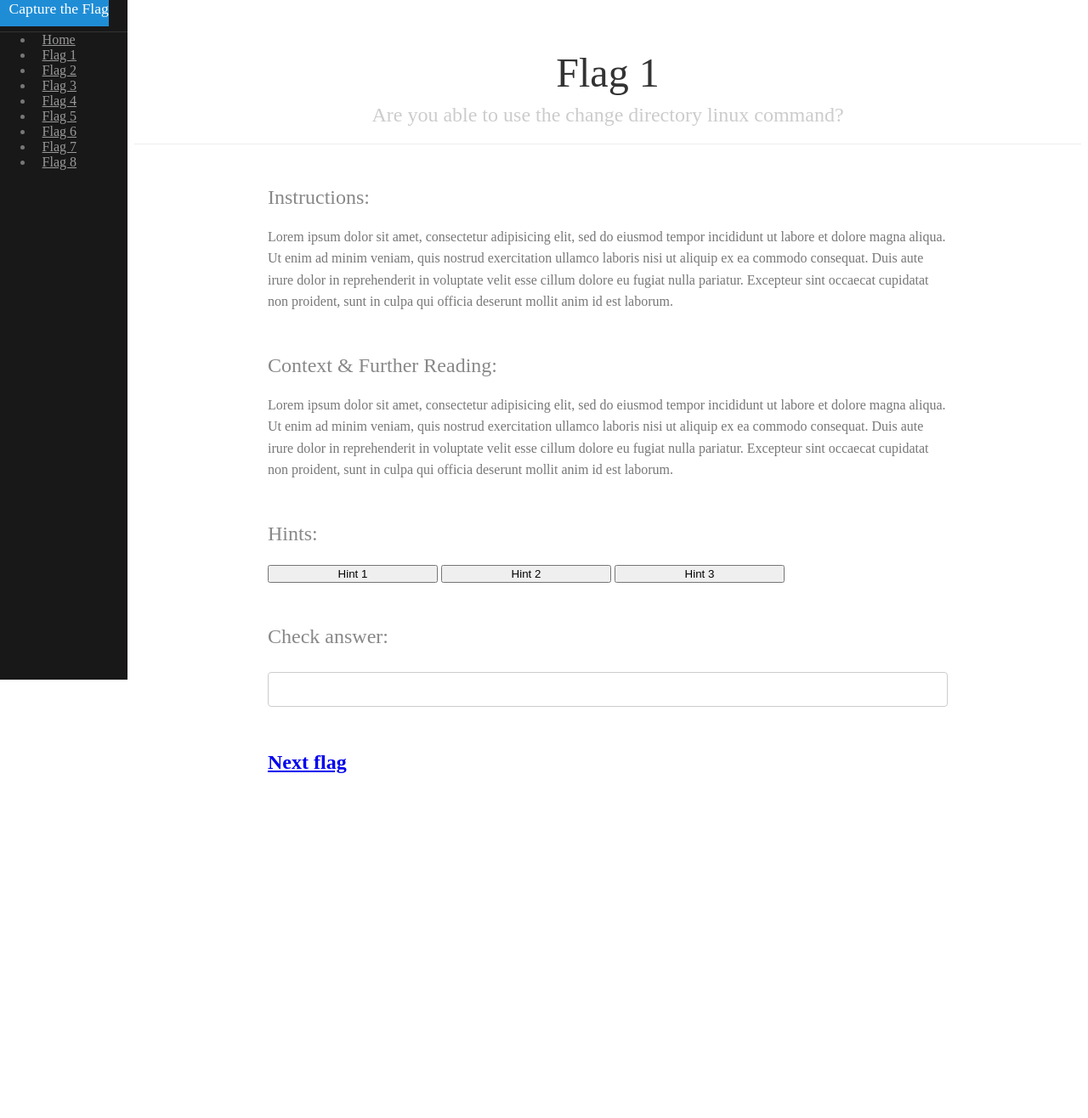
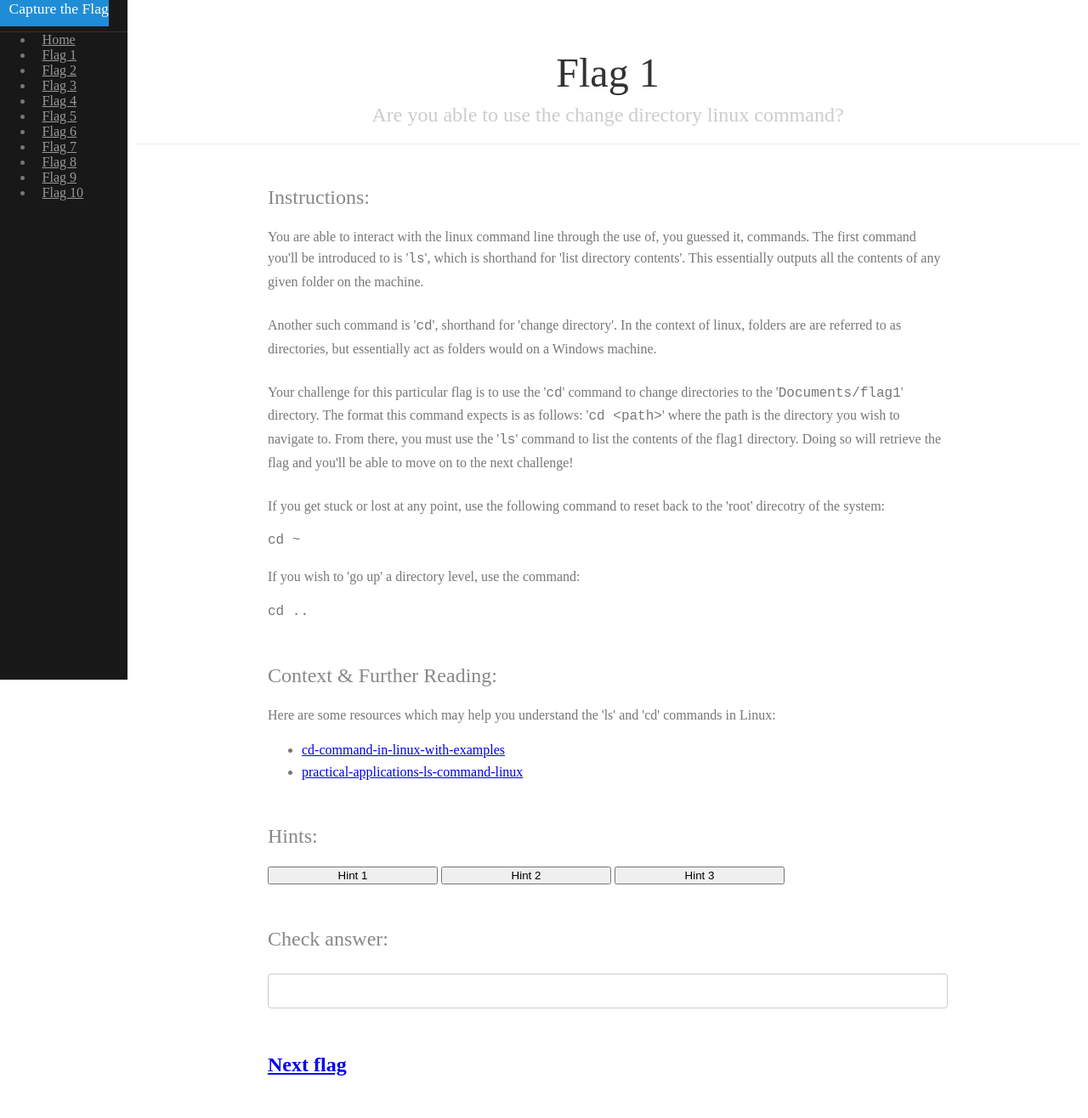
Before and after one commit to donnelly-r/ctf-website, a Flask app: page /flag1 in a window 1280 px wide. Shown: the whole page at 85% size. Before the commit the page ends 961 px from the top, so only its background shows below. Run offline with Flask 2, Linux system fonts and the light colour scheme.

Commit message:
created written content for flag1

```diff
--- a/static/style.css
+++ b/static/style.css
@@ -1,6 +1,8 @@
 /*
 Style provided by https://github.com/pure-css/pure/tree/master/site/static/layouts/side-menu
 */
+
+.code { font-family: 'Courier New', Courier, monospace }
 
 input[type=text], select {
     width: 100%;
--- a/templates/flag1.html
+++ b/templates/flag1.html
@@ -31,6 +31,8 @@
                     <li class="pure-menu-item"><a href="flag6" class="pure-menu-link">Flag 6</a></li>
                     <li class="pure-menu-item"><a href="flag7" class="pure-menu-link">Flag 7</a></li>
                     <li class="pure-menu-item"><a href="flag8" class="pure-menu-link">Flag 8</a></li>
+                    <li class="pure-menu-item"><a href="flag9" class="pure-menu-link">Flag 9</a></li>
+                    <li class="pure-menu-item"><a href="flag10" class="pure-menu-link">Flag 10</a></li>
                 </ul>
             </div>
         </div>
@@ -44,19 +46,27 @@
             <div class="content">
                 <h2 class="content-subhead">Instructions:</h2>
                 <p>
-                    Lorem ipsum dolor sit amet, consectetur adipisicing elit, sed do eiusmod tempor incididunt ut labore
-                    et dolore magna aliqua. Ut enim ad minim veniam, quis nostrud exercitation ullamco laboris nisi ut
-                    aliquip ex ea commodo consequat. Duis aute irure dolor in reprehenderit in voluptate velit esse
-                    cillum dolore eu fugiat nulla pariatur. Excepteur sint occaecat cupidatat non proident, sunt in
-                    culpa qui officia deserunt mollit anim id est laborum.
+                    You are able to interact with the linux command line through the use of, you guessed it, commands.
+                    The first command you'll be introduced to is '<span class="code">ls</span>', which is shorthand for 'list directory contents'. This
+                    essentially outputs all the contents of any given folder on the machine.<br><br>
+                    Another such command is '<span class="code">cd</span>', shorthand for 'change directory'. In the context of linux, folders are
+                    are referred to as directories, but essentially act as folders would on a Windows machine. <br><br> Your
+                    challenge for this particular flag is to use the '<span class="code">cd</span>' command to change directories to the '<span class="code">Documents/flag1</span>'
+                    directory. The format this command expects is as follows: '<span class="code">cd &#60path&#62</span>' where the path is the directory you wish
+                    to navigate to. From there, you must use the '<span class="code">ls</span>' command to list the contents of the flag1 directory. Doing
+                    so will retrieve the flag and you'll be able to move on to the next challenge!
+                    <br><br>
+                    If you get stuck or lost at any point, use the following command to reset back to the 'root' direcotry of the
+                    system: <p style="font-family: 'Courier New', Courier, monospace;">cd ~</p> If you wish to 'go up' a directory level,
+                    use the command: <p style="font-family: 'Courier New', Courier, monospace;">cd ..</p>
                 </p>
                 <h2 class="content-subhead">Context & Further Reading:</h2>
                 <p>
-                    Lorem ipsum dolor sit amet, consectetur adipisicing elit, sed do eiusmod tempor incididunt ut labore
-                    et dolore magna aliqua. Ut enim ad minim veniam, quis nostrud exercitation ullamco laboris nisi ut
-                    aliquip ex ea commodo consequat. Duis aute irure dolor in reprehenderit in voluptate velit esse
-                    cillum dolore eu fugiat nulla pariatur. Excepteur sint occaecat cupidatat non proident, sunt in
-                    culpa qui officia deserunt mollit anim id est laborum.
+                    Here are some resources which may help you understand the 'ls' and 'cd' commands in Linux:<br>
+                    <ul>
+                    <li><a href="https://www.geeksforgeeks.org/cd-command-in-linux-with-examples/" class="pure-menu-item">cd-command-in-linux-with-examples</a></li>
+                    <li><a href="https://www.geeksforgeeks.org/practical-applications-ls-command-linux/" class="pure-menu-item">practical-applications-ls-command-linux</a></li>
+                    </ul>
                 </p>
 
                 <h2 class="content-subhead">Hints:</h2>
--- a/templates/index.html
+++ b/templates/index.html
@@ -31,6 +31,8 @@
                     <li class="pure-menu-item"><a href="flag6" class="pure-menu-link">Flag 6</a></li>
                     <li class="pure-menu-item"><a href="flag7" class="pure-menu-link">Flag 7</a></li>
                     <li class="pure-menu-item"><a href="flag8" class="pure-menu-link">Flag 8</a></li>
+                    <li class="pure-menu-item"><a href="flag9" class="pure-menu-link">Flag 9</a></li>
+                    <li class="pure-menu-item"><a href="flag10" class="pure-menu-link">Flag 10</a></li>
                 </ul>
             </div>
         </div>
@@ -58,7 +60,7 @@
                     cillum dolore eu fugiat nulla pariatur. Excepteur sint occaecat cupidatat non proident, sunt in
                     culpa qui officia deserunt mollit anim id est laborum.
                 </p>
-                <h2><a href="flag2" class="pure-menu-item">Continue...</a></h2>
+                <h2><a href="flag2" class="pure-menu-item">Continue to the first flag...</a></h2>
             </div>
         </div>
     </div>
```
